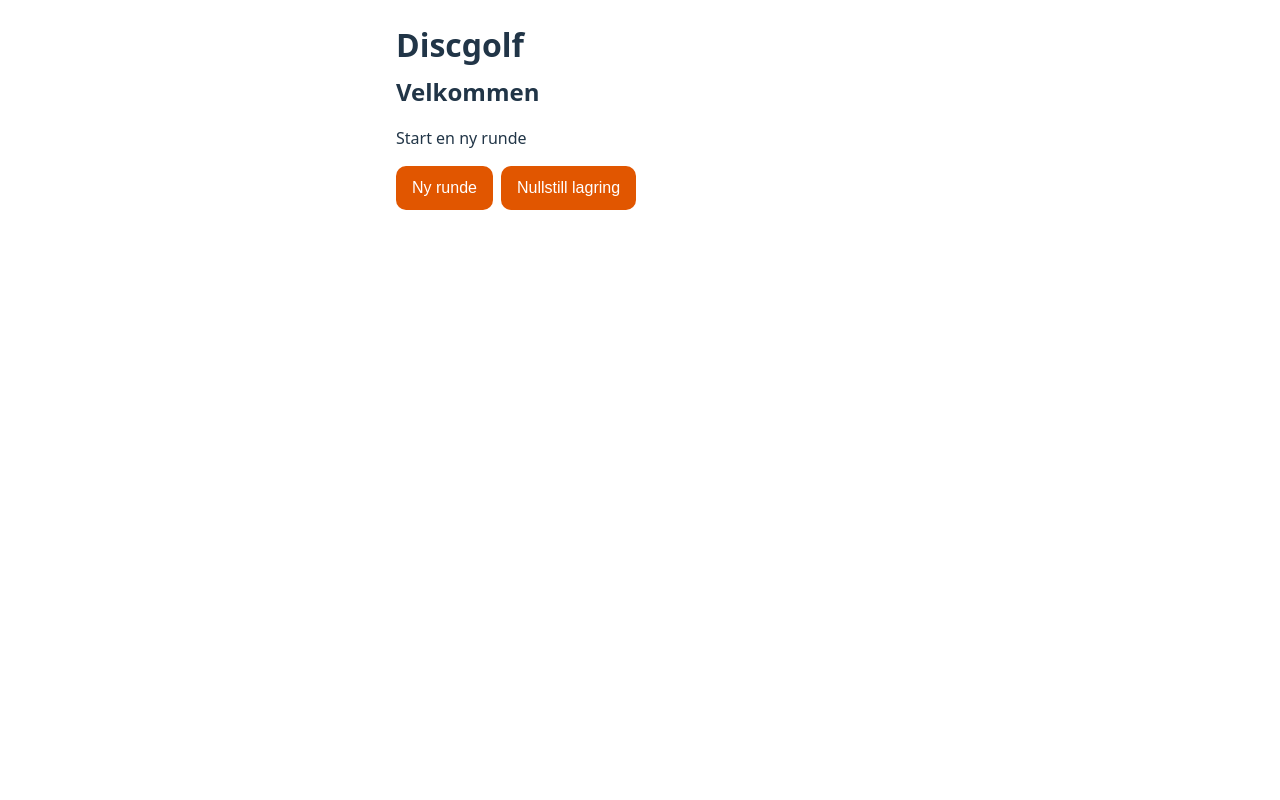
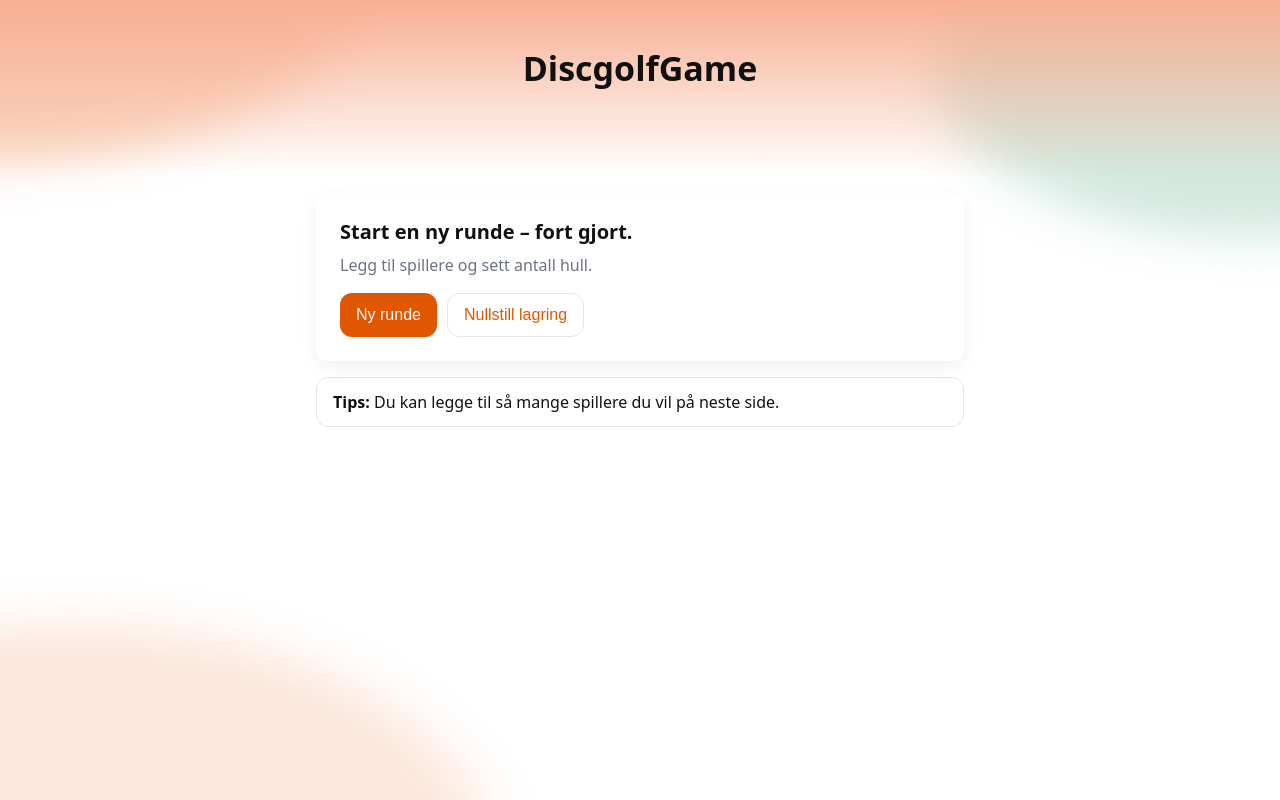
Before and after one commit to tarjeiln/DiscgolfGame, a React (Vite) app: page / in a window 1280 px wide. Built offline with nearby package versions, Linux system fonts and the light colour scheme.

Commit message:
feat: :sparkles: Implement new layout and styling for Home and NewRound components; add dynamic player management and improve global styles

```diff
--- a/src/App.tsx
+++ b/src/App.tsx
@@ -7,6 +7,7 @@ import InRound from '@pages/InRound';
 import Summary from '@pages/Summary';
 import type { RoundState } from '@models/models';
 
+
 type Screen = "home" | "new" | "in" | "summary";
 
 
@@ -15,13 +16,12 @@ function App() {
   const [state, dispatch] = useReducer(reducer, saved ?? initialState());
   const [screen, setScreen] = useState<Screen>(saved?.currentRound ? "in" : "home");
   const [finishedRound, setFinishedRound] = useState<RoundState | null>(null);
+  const APP_NAME = import.meta.env.VITE_APP_NAME ?? "DiscgolfGame";
 
   useEffect(()=>{ saveState(state); }, [state]);
 
   return (
-    <div className="container">
-      <h1>Discgolf</h1>
-
+    <div>
       {screen==="home" && (
         <Home
           onStart={()=>setScreen("new")}
--- a/src/pages/Home.module.css
+++ b/src/pages/Home.module.css
@@ -0,0 +1,52 @@
+.page { position: relative; }
+
+/* Topplinje – egen farge/gradient, bare på Home */
+.masthead{
+  background: linear-gradient(180deg, var(--masthead-bg, color-mix(in oklab, var(--primary) 14%, #fff)) 0%, transparent 100%);
+  padding: 32px 0 72px; /* høyde på området over kortene */
+}
+.mastheadTitle{
+  margin: 0;
+  text-align: center;
+  font-size: 34px;
+}
+
+/* Dynamisk bakgrunn (kan justeres/slås av) */
+.bg {
+  position: fixed;
+  inset: -20%;
+  z-index: -1;
+  pointer-events: none;
+  background:
+    radial-gradient(600px 320px at 15% 10%, color-mix(in oklab, var(--primary) 22%, transparent) 0 60%, transparent 70%),
+    radial-gradient(520px 280px at 85% 20%, color-mix(in oklab, var(--success) 18%, transparent) 0 55%, transparent 65%),
+    radial-gradient(640px 360px at 20% 90%, color-mix(in oklab, var(--primary) 14%, transparent) 0 60%, transparent 70%);
+  filter: blur(20px) saturate(110%);
+  transform: translateZ(0);
+  animation: float 18s ease-in-out infinite alternate;
+}
+@keyframes float {
+  0%   { transform: translate3d(0, 0, 0) scale(1); }
+  50%  { transform: translate3d(-2%, 1%, 0) scale(1.02); }
+  100% { transform: translate3d(2%, -1%, 0) scale(1.04); }
+}
+
+/* Kortene */
+.wrap { display: grid; gap: 16px; }
+.hero {
+  border-radius: var(--radius);
+  padding: 24px;
+  background: color-mix(in oklab, var(--surface) 82%, transparent);
+  box-shadow: var(--shadow);
+  backdrop-filter: blur(6px);
+}
+.heroTitle { margin: 0 0 6px; font-size: 20px; }
+.subtitle { margin: 0 0 16px; color: var(--muted); }
+.actions { display: flex; gap: 10px; flex-wrap: wrap; }
+
+.tips {
+  border: 1px solid var(--border);
+  border-radius: var(--radius);
+  padding: 12px 16px;
+  background: var(--surface);
+}
--- a/src/pages/Home.tsx
+++ b/src/pages/Home.tsx
@@ -1,13 +1,38 @@
+import styles from './Home.module.css';
+
 type Props = { onStart: () => void; onReset: () => void; };
+const APP_NAME = import.meta.env.VITE_APP_NAME ?? "DiscgolfGame";
+
 export default function Home({ onStart, onReset }: Props) {
   return (
-    <div>
-      <h2>Velkommen</h2>
-      <p>Start en ny runde</p>
-      <div className="row">
-        <button type ="button" onClick={onStart}>Ny runde</button>
-        <button type ="button" onClick={onReset}>Nullstill lagring</button>
+    <div className={styles.page}>
+      {/* Topplinje kun på forsiden */}
+      <div className={styles.masthead}>
+        <div className="container">
+          <h1 className={styles.mastheadTitle}>{APP_NAME}</h1>
+        </div>
       </div>
+
+      {/* Dynamisk bakgrunn (valgfri) */}
+      <div className={styles.bg} aria-hidden="true" />
+
+      {/* Kortene under topplinja */}
+      <main className="container">
+        <div className={styles.wrap}>
+          <section className={styles.hero}>
+            <h2 className={styles.heroTitle}>Start en ny runde – fort gjort.</h2>
+            <p className={styles.subtitle}>Legg til spillere og sett antall hull.</p>
+            <div className={styles.actions}>
+              <button type="button" onClick={onStart}>Ny runde</button>
+              <button type="button" className="btn-secondary" onClick={onReset}>Nullstill lagring</button>
+            </div>
+          </section>
+
+          <section className={styles.tips}>
+            <strong>Tips:</strong> Du kan legge til så mange spillere du vil på neste side.
+          </section>
+        </div>
+      </main>
     </div>
   );
 }
--- a/src/pages/InRound.tsx
+++ b/src/pages/InRound.tsx
@@ -29,9 +29,11 @@ export default function InRound({ round, onLogThrow, onRemoveThrow, onPrevHole,
   const isLast  = currentHole === round.holes.length;
 
   return (
-    <div>
+    <main className="container">
+      <div className="stack">
         <h2>{round.courseName ?? "Runde"} – Hull {currentHole}/{round.holes.length}</h2>
 
+        {/* Valgfritt: legg .panel her hvis du vil ha kort-stil rundt spillerlisten */}
         <div className={styles.list}>
           {orderedPlayers.map((p, idx) => (
             <PlayerRow
@@ -39,7 +41,6 @@ export default function InRound({ round, onLogThrow, onRemoveThrow, onPrevHole,
               index={idx + 1}
               name={p.name}
               count={strokesOnHole(p.id)}
-            total={round.throwLog.filter(ev => ev.playerId === p.id).length}
               onMinus={() => onRemoveThrow(p.id)}
               onPlus={() => onLogThrow(p.id)}
             />
@@ -52,8 +53,9 @@ export default function InRound({ round, onLogThrow, onRemoveThrow, onPrevHole,
           onPrev={onPrevHole}
           onNext={onNextHole}
           onEnd={onEnd}
-        onHome={onHome}   // valgfri: vises bare hvis du sender inn onHome-prop
+          onHome={onHome}
         />
       </div>
+    </main>
   );
 }
--- a/src/pages/NewRound.tsx
+++ b/src/pages/NewRound.tsx
@@ -1,36 +1,97 @@
 import { useState } from "react";
+import FormField from "@components/form/FormField";
 
-type Props = { onCreate: (courseName:string, players:string[], holes:number)=>void; onBack: ()=>void; };
+type Props = {
+  onCreate: (courseName: string, players: string[], holes: number) => void;
+  onBack: () => void;
+};
 
 export default function NewRound({ onCreate, onBack }: Props) {
   const [courseName, setCourseName] = useState("Lokal bane");
-  const [playersInput, setPlayersInput] = useState("Spiller 1, Spiller 2");
+  const [players, setPlayers] = useState<string[]>([""]); // start med én spiller
   const [holes, setHoles] = useState(18);
 
-  return (
-    <div>
+  const updatePlayer = (i: number, name: string) => {
+    setPlayers(prev => {
+      const next = [...prev];
+      next[i] = name;
+      return next;
+    });
+  };
+
+  const addPlayer = () => setPlayers(prev => [...prev, ""]);
+  const removePlayer = (i: number) => setPlayers(prev => prev.filter((_, idx) => idx !== i));
+
+  const startRound = () => {
+    const names = players.map(s => s.trim()).filter(Boolean);
+    if (names.length === 0) names.push("Spiller 1"); // fallback så runden alltid har minst én spiller
+    onCreate(courseName.trim(), names, holes);
+  };
+
+   return (
+    <main className="container">
+    <div className = "stack ">
       <h2>Ny runde</h2>
 
-      <label>Bane:
-        <input value={courseName} onChange={e=>setCourseName(e.target.value)} />
-      </label><br/>
+      {/* Bane */}
+      <FormField
+        id="course"
+        label="Bane"
+        value={courseName}
+        onChange={setCourseName}
+        placeholder="F.eks. Lokal bane"
+      />
 
-      <label>Spillere (komma):
-        <input value={playersInput} onChange={e=>setPlayersInput(e.target.value)} />
-      </label><br/>
+      {/* Spillere (dynamisk liste) */}
+      <fieldset style={{ border: 0, margin: 0, padding: 0 }}>
+        <legend>Spillere</legend>
 
-      <label>Antall hull:
-        <input type="number" min={1} max={27} value={holes}
-               onChange={e=>setHoles(parseInt(e.target.value||"1"))} />
-      </label><br/>
+        <div style={{ display: "grid", gap: 8 }}>
+          {players.map((name, index) => (
+            <div key={index} className="row" style={{ gap: 8 }}>
+              <FormField
+                id={`player-${index}`}
+                label={`Spiller ${index + 1}`}
+                value={name}
+                onChange={(v) => updatePlayer(index, v)}
+                placeholder={`Spiller ${index + 1}`}
+              />
+              {players.length > 1 && (
+                <button type="button" onClick={() => removePlayer(index)}>
+                  Fjern
+                </button>
+              )}
+            </div>
+          ))}
+        </div>
+
+        <div style={{ marginTop: 8 }}>
+          <button type="button" onClick={addPlayer}>Legg til spiller</button>
+        </div>
+      </fieldset>
+
+      {/* Antall hull */}
+      <FormField
+        id="holes"
+        label="Antall hull"
+        type="number"
+        value={holes}
+        onChange={(v) => {
+          const n = parseInt(v, 10);
+          const safe = Number.isNaN(n) ? 1 : Math.max(1, Math.min(27, n));
+          setHoles(safe);
+        }}
+        min={1}
+        max={27}
+        inputMode="numeric"
+        hint="1–27 hull"
+      />
 
       <div className="row">
-        <button onClick={()=>{
-          const names = playersInput.split(",").map(s=>s.trim()).filter(Boolean);
-          onCreate(courseName, names, holes);
-        }}>Start</button>
-        <button onClick={onBack}>Tilbake</button>
+        <button type="button" onClick={startRound}>Start</button>
+        <button type="button" onClick={onBack}>Tilbake</button>
       </div>
     </div>
+    </main>
   );
 }
--- a/src/styles/global.css
+++ b/src/styles/global.css
@@ -1,24 +1,29 @@
 /* ===== Design tokens (light) ===== */
 :root{
   --primary: #e15600;
-  --secondary:#b04400;
   --success: #198754;
   --danger:  #dc3545;
 
-  --bg:   #ffffff;
-  --text: #213547;
+  --bg:#ffffff;
+  --surface:#ffffff;
+  --text:#111111;
   --muted:#6b7280;
-  --border:#e5e7eb;
-
-  --radius: 10px;
+  --border:#e5e5e5;
+  --radius:12px;
+  --shadow:0 6px 20px rgba(0,0,0,.06);
+  --masthead-bg: color-mix(in oklab, var(--primary) 50%, var(--bg));
 }
 
 /* Dark – følger systeminnstilling */
 @media (prefers-color-scheme: dark){
   :root{
-    --bg:   #111827;
-    --text: #f3f4f6;
-    --border:#374151;
+    --bg:#0b0b0f;
+    --surface:#141418;
+    --text:#f4f4f5;
+    --muted:#9ca3af;
+    --border:#26262b;
+    --shadow:0 8px 24px rgba(0,0,0,.35);
+    --masthead-bg: color-mix(in oklab, var(--primary) 18%, #0b0b0f);
   }
 }
 
@@ -73,3 +78,47 @@ button:focus-visible{
   position:absolute; width:1px; height:1px; padding:0; margin:-1px;
   overflow:hidden; clip:rect(0,0,0,0); white-space:nowrap; border:0;
 }
+
+.hero {
+  background: radial-gradient(1200px 400px at 20% -10%, color-mix(in oklab, var(--primary) 18%, transparent) 0%, transparent 70%);
+  border-radius: var(--radius);
+  padding: 24px;
+  box-shadow: var(--shadow);
+}
+
+.btn-secondary{
+  background:#fff;
+  color: var(--primary);
+  border:1px solid var(--border);
+}
+
+.appHeader{
+  background: linear-gradient(180deg, var(--masthead-bg) 0%, transparent 100%);
+  padding: 28px 0 56px;        /* høyde på “området over streken” */
+  margin: 0 0 12px;            /* liten luft før kortene */
+}
+
+.appTitle{
+  margin: 0;
+  text-align: center;          /* sentrer tittel */
+  font-size: 32px;
+}
+
+/* Felles innpakning for sider */
+.container{
+  max-width: 680px;   /* eller 520/720 – smakssak */
+  margin: 0 auto;
+  padding: 16px;      /* gir luft mot venstre/høyre */
+}
+
+/* Enkel vertikal spacing mellom elementer */
+.stack > * + * { margin-top: 12px; }
+
+/* Valgfri “panel”-stil hvis du vil ha kort-lignende bokser på NewRound/InRound */
+.panel{
+  background: color-mix(in oklab, var(--surface) 88%, transparent);
+  border: 1px solid var(--border);
+  border-radius: var(--radius);
+  box-shadow: var(--shadow);
+  padding: 16px;
+}
```
Lines whose indentation alone changed are shown as unchanged.
